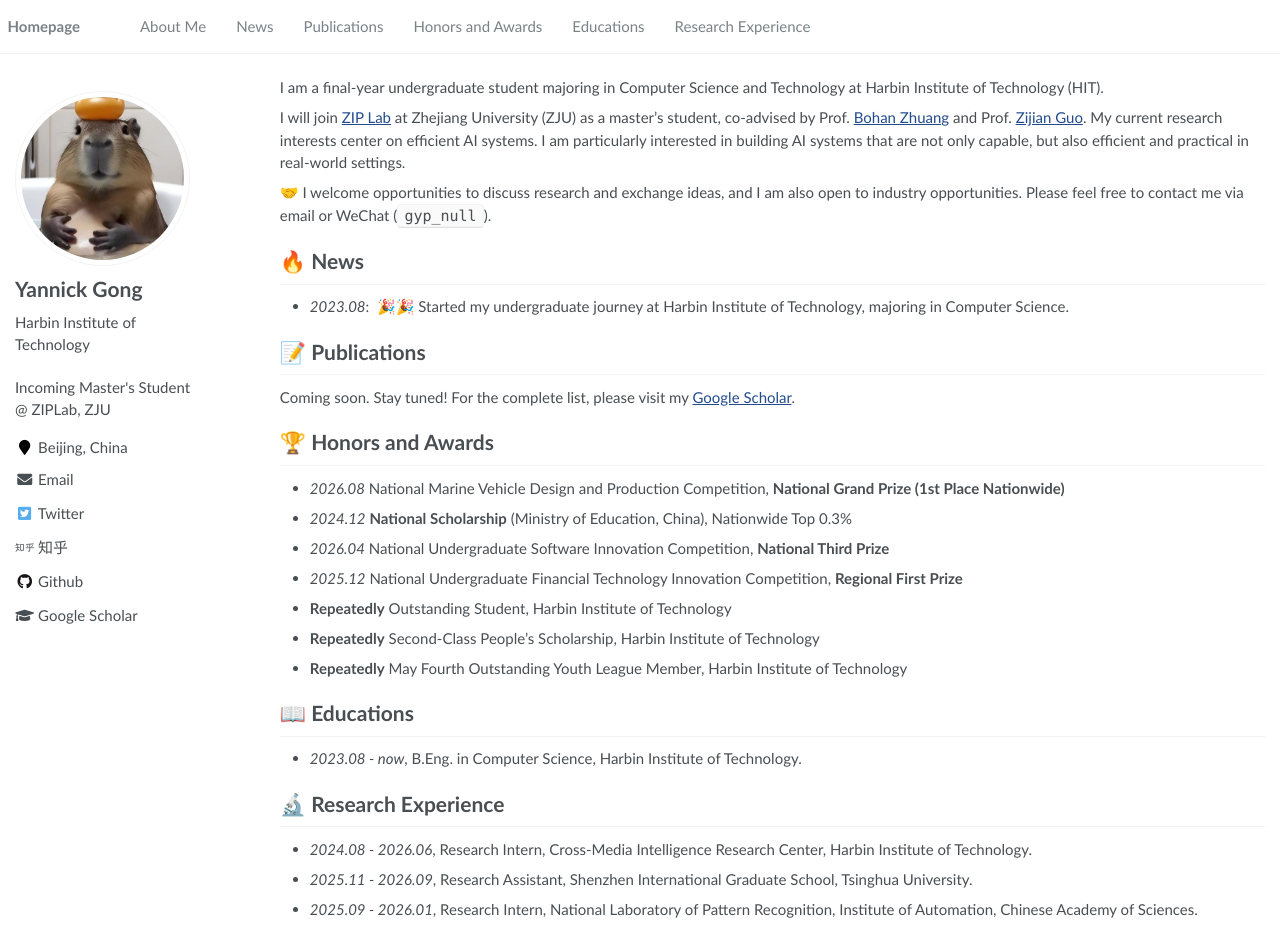
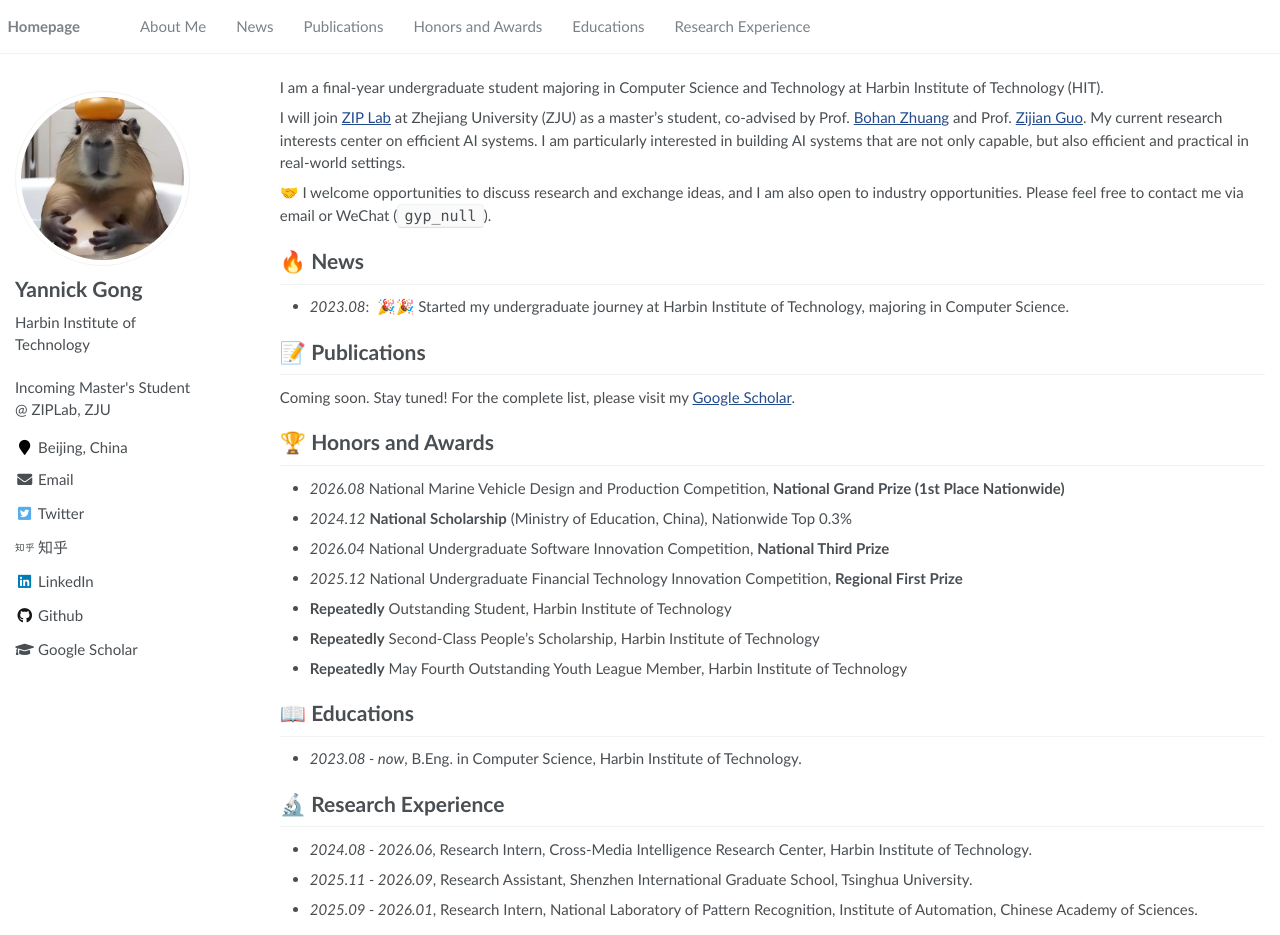
Before and after one commit to yanpeigong/yanpeigong.github.io, a Jekyll site: the page built from _pages/about.md, in a window 1280 px wide and 935 px high. Built offline with Jekyll 4.4.1, drawn with Linux system fonts in a browser that asks for light colours.

Commit message:
Add LinkedIn profile link to the sidebar

```diff
--- a/_config.yml
+++ b/_config.yml
@@ -43,7 +43,7 @@ author:
   instagram        :
   impactstory      : # e.g., "https://profiles.impactstory.org/u/xxxx-xxxx-xxxx-xxxx"
   lastfm           :
-  linkedin         : # e.g., "linkedin username"
+  linkedin         : "yanpei-gong-433859451"
   dblp             : # e.g., "https://dblp.org/pid/xx/xxxx.html"
   orcid            : # e.g., "https://orcid.org/xxxx"
   pinterest        :
--- a/_includes/author-profile.html
+++ b/_includes/author-profile.html
@@ -50,7 +50,7 @@
         <li><a href="https://plus.google.com/+{{ author.google_plus }}"><i class="fab fa-fw fa-google-plus" aria-hidden="true"></i> Google+</a></li>
       {% endif %}
       {% if author.linkedin %}
-        <li><a href="https://www.linkedin.com/in/{{ author.linkedin }}"><i class="fab fa-fw fa-linkedin" aria-hidden="true"></i> LinkedIn</a></li>
+        <li><a href="https://www.linkedin.com/in/{{ author.linkedin }}/"><i class="fab fa-fw fa-linkedin" aria-hidden="true"></i> LinkedIn</a></li>
       {% endif %}
       {% if author.dblp %}
         <li><a href="{{ author.dblp }}"><i class="ai ai-dblp ai-fw" aria-hidden="true"></i> DBLP</a></li>
@@ -148,7 +148,7 @@
         <a href="https://plus.google.com/+{{ author.google_plus }}"><i class="fab fa-fw fa-google-plus" aria-hidden="true"></i></a>
       {% endif %}
       {% if author.linkedin %}
-        <a href="https://www.linkedin.com/in/{{ author.linkedin }}"><i class="fab fa-fw fa-linkedin" aria-hidden="true"></i></a>
+        <a href="https://www.linkedin.com/in/{{ author.linkedin }}/" aria-label="LinkedIn"><i class="fab fa-fw fa-linkedin" aria-hidden="true"></i></a>
       {% endif %}
       {% if author.dblp %}
         <a href="{{ author.dblp }}"><i class="ai ai-dblp ai-fw" aria-hidden="true"></i></a>
```
